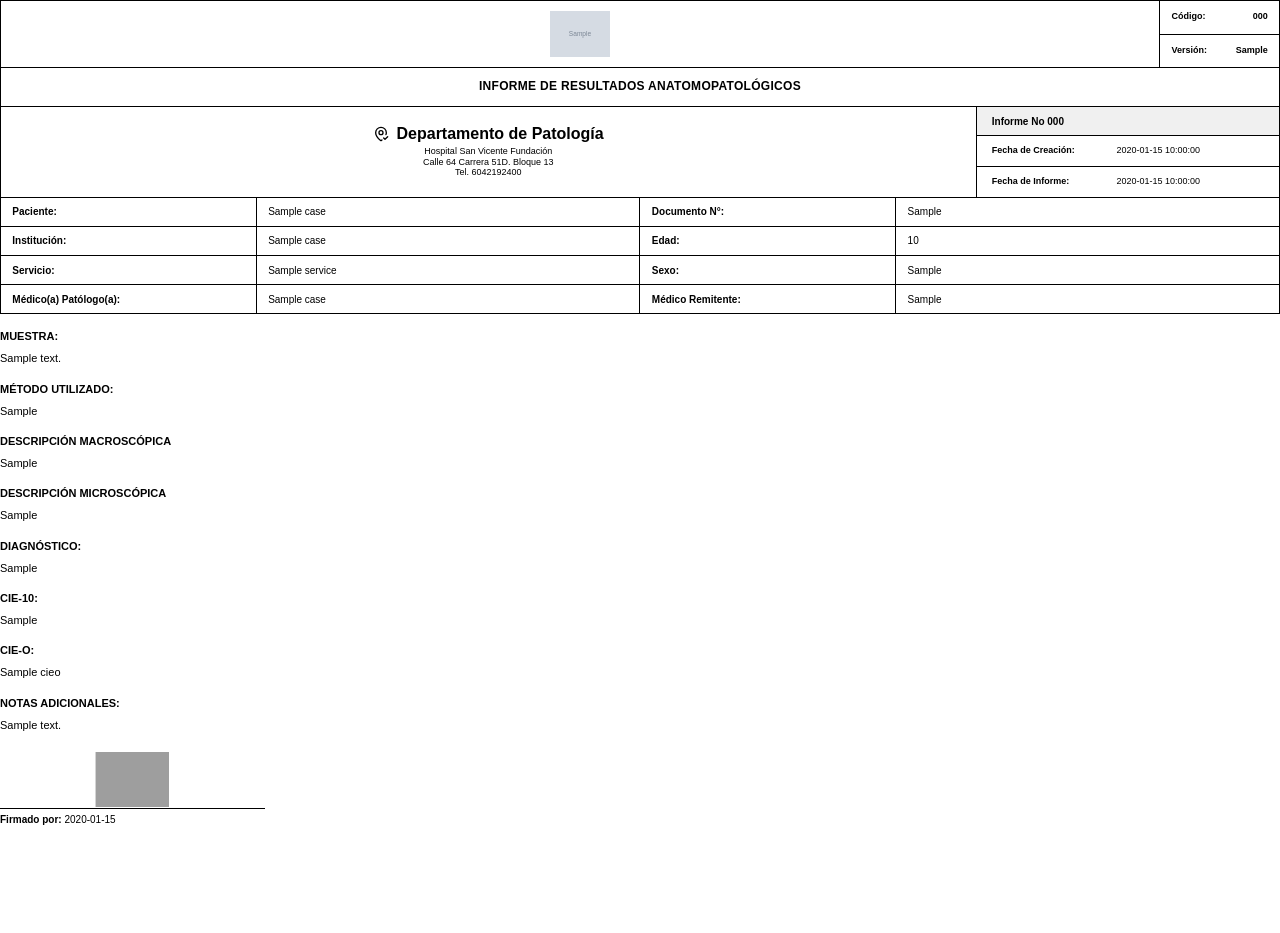
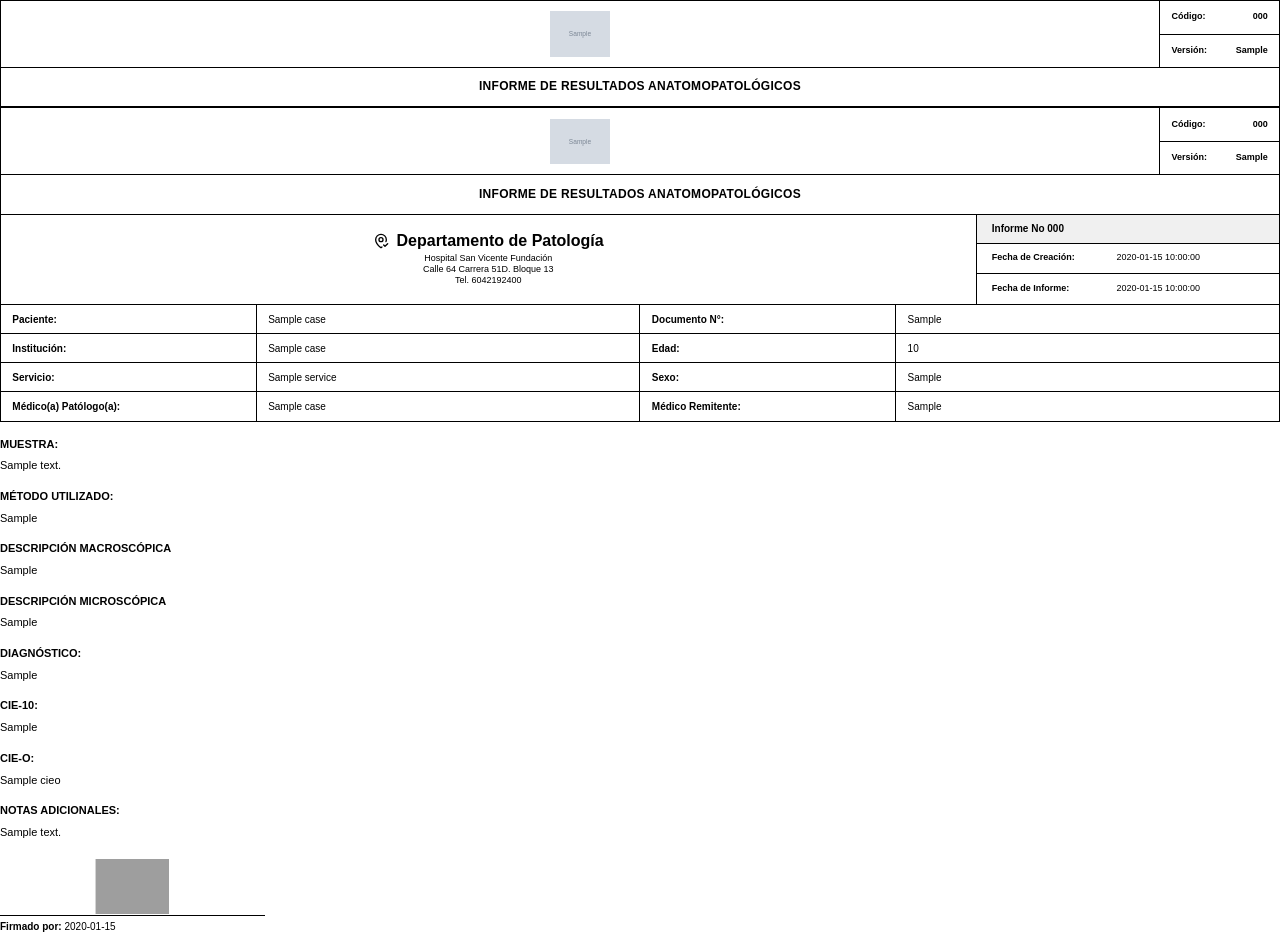
Before and after one commit to JPDevOpti/LIME-PATHSYS2, a Python web app: template Back-End/app/modules/cases/templates/case_report_pdf.html in a window 1280 px wide. Before the commit the page ends 825 px from the top, so only its background shows below. Run offline with Jinja, Linux system fonts and the light colour scheme; the template is opened without the code that fills it: most values are stand-ins (such as "Sample title", 1, 10 or a date in 2020); grey boxes marked "Sample" are stand-in pictures; grey boxes are pictures that could not be loaded.

Commit message:
fix: Mejora pdf titulo apartir de la 2 pag

```diff
--- a/Back-End/app/modules/cases/templates/case_report_pdf.html
+++ b/Back-End/app/modules/cases/templates/case_report_pdf.html
@@ -7,7 +7,15 @@
         <style>
             @page {
                 size: Letter;
-                margin: 15mm 12mm 12mm 12mm;
+                margin: 32mm 12mm 12mm 12mm;
+                @top-left-corner { content: none; }
+                @top-left { content: none; }
+                @top-right { content: none; }
+                @top-right-corner { content: none; }
+                @top-center {
+                    content: element(running-header);
+                    width: 100%;
+                }
                 @bottom-right {
                     content: "Página " counter(page) " de " counter(pages);
                     font-size: 10px;
@@ -35,8 +43,11 @@
                 }
             }
 
-            @page :not(:first) {
-                margin-top: 18mm;
+            @page :first {
+                margin-top: 15mm;
+                @top-center {
+                    content: none;
+                }
             }
 
             * {
@@ -342,10 +353,59 @@
                 margin-top: 4px;
                 font-size: 10px;
             }
+
+            .running-header {
+                position: running(running-header);
+                width: 100%;
+            }
+
+            .running-header .header-container {
+                display: flex;
+                align-items: stretch;
+                justify-content: space-between;
+                margin-bottom: 0;
+            }
+
+            .running-header .title-bar {
+                text-align: center;
+                font-weight: bold;
+                font-size: 12px;
+                letter-spacing: 0.3px;
+                border: 1px solid #000;
+                border-top: 0;
+                padding: 3mm 0;
+                margin: 0;
+                background: #fff;
+            }
         </style>
     </head>
 
     <body>
+        <div class="running-header">
+            <div class="header-container">
+                <div class="logos-section">
+                    {% if header.unified_banner %}
+                    <img
+                        src="{{ header.unified_banner }}"
+                        alt="Logos LIME UdeA HAMA"
+                        class="logos-banner"
+                    />
+                    {% endif %}
+                </div>
+                <div class="code-box">
+                    <div class="code-row">
+                        <span>Código:</span>
+                        <span>{{ header.document_code }}</span>
+                    </div>
+                    <div class="code-row">
+                        <span>Versión:</span>
+                        <span>{{ header.document_version }}</span>
+                    </div>
+                </div>
+            </div>
+            <div class="title-bar">INFORME DE RESULTADOS ANATOMOPATOLÓGICOS</div>
+        </div>
+
         {% for case in cases %}
         <section class="case-page">
             <div class="header-container">
```
